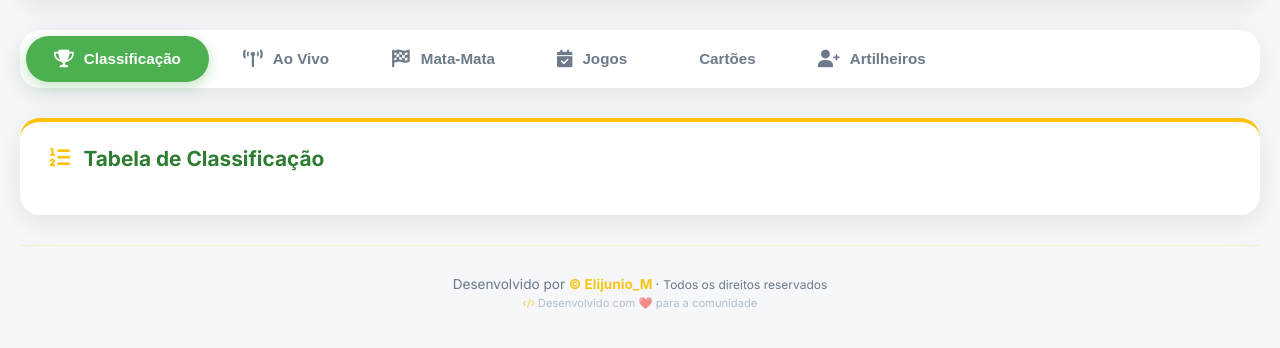
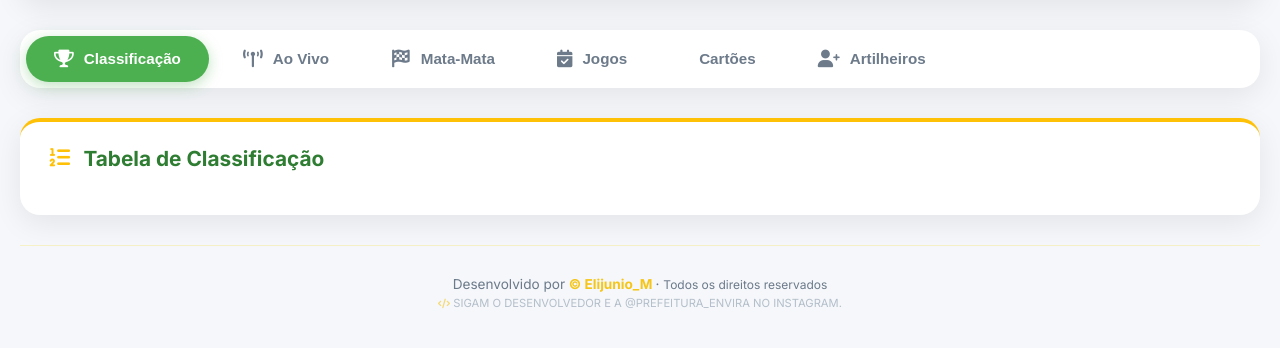
Before and after one commit to coyote61615/classificacaofutsalenvira, a plain HTML site: page index.html in a window 1280 px wide. Shown: the part 120-468 px from the top of the page. Drawn offline with Linux system fonts and the light colour scheme; no server answers.

Commit message:
V5 ULTIMA

```diff
--- a/index.html
+++ b/index.html
@@ -502,7 +502,7 @@
         </p>
         <p class="sub">
             <i class="fas fa-code"></i>
-            Desenvolvido com ❤️ para a comunidade
+            SIGAM O DESENVOLVEDOR E A @PREFEITURA_ENVIRA NO INSTAGRAM.
         </p>
     </footer>
 
```
